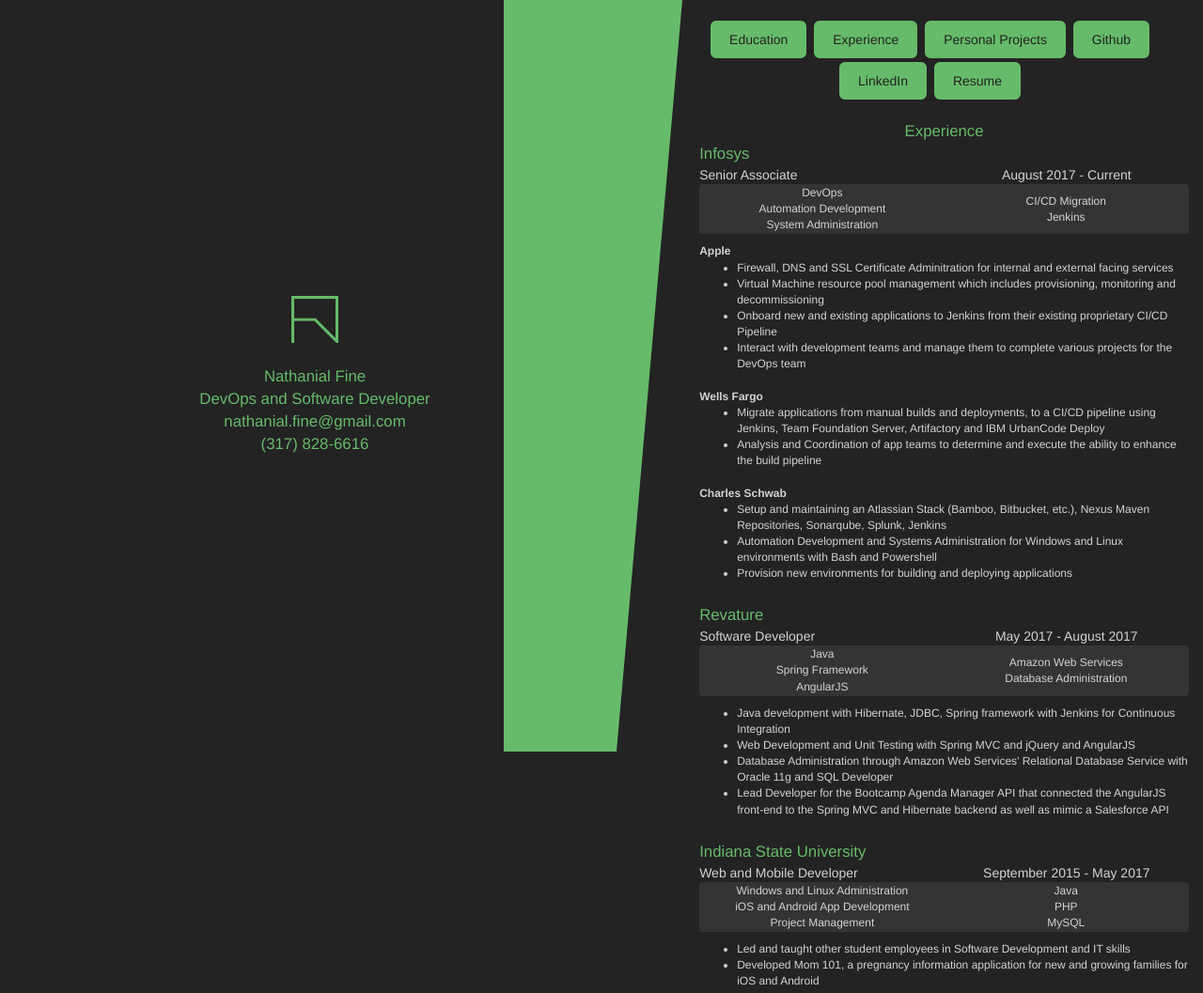
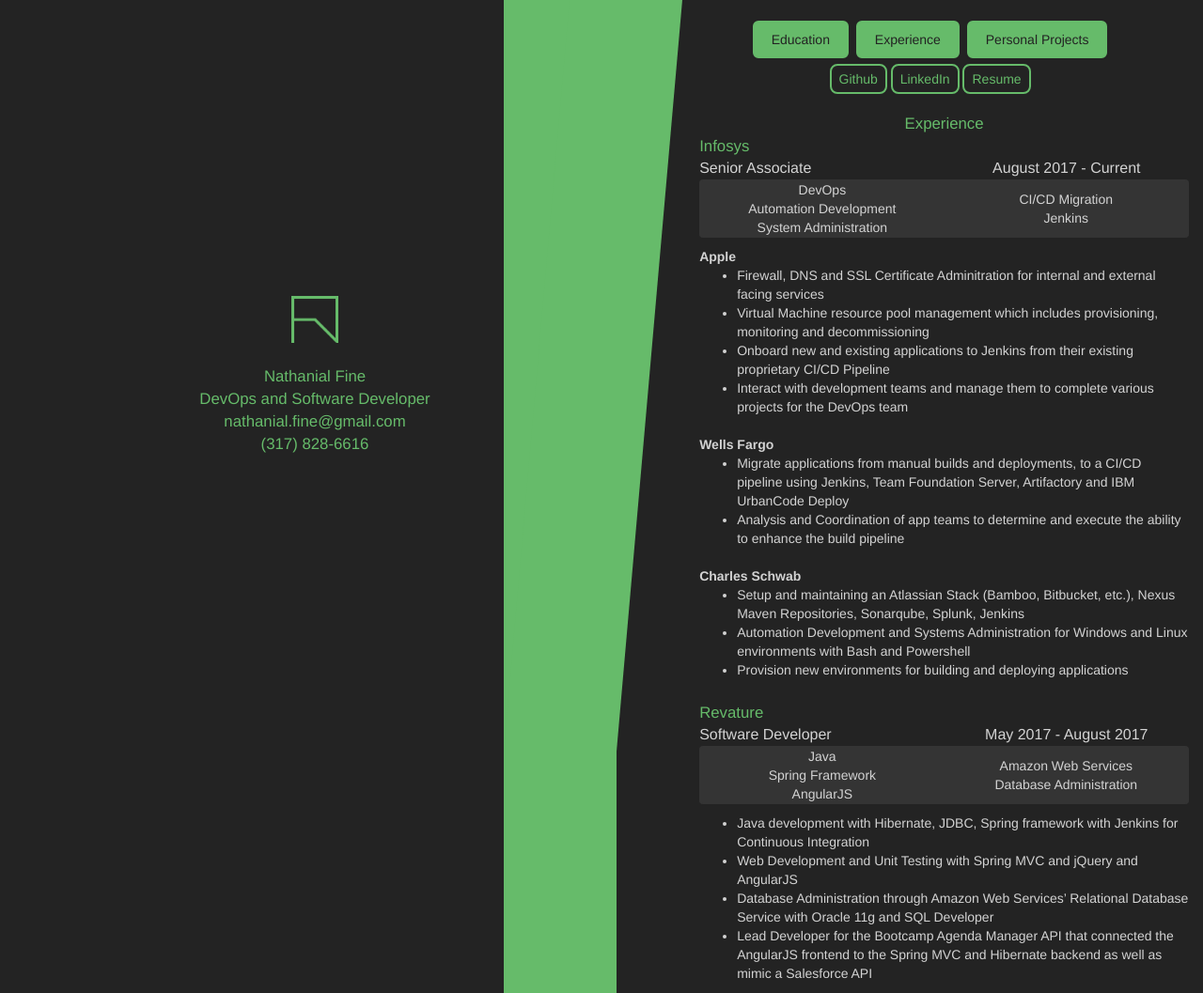
Before and after one commit to nathanialf/personalWebsite, a plain HTML site: page index.html at #/experience in a window 1280 px wide. Shown: the top 1057 px of the page at 94% size. Drawn offline with nearby package versions, Linux system fonts and the light colour scheme; some packages are replaced by stand-ins of ours.

Commit message:
Fixed Layout some more. Implemented suggestions to make things more readable.

```diff
--- a/css/elements.css
+++ b/css/elements.css
@@ -4,6 +4,7 @@ body{
 }
 
 /*IDS*/
+
 
 /*CLASSES*/
 .home_container{
@@ -15,18 +16,33 @@ body{
 }
 
 .job_title{
-	font-size:								14px;
+	font-size:								16px;
 	width:										50%;
 }
 
 .job_info{
 	text-align:								left;
 	color:									lightgray;
-	font-size:								12px;
+	font-size:								14px;
 }
 
 .job_skills{
 	text-align:								center;
+}
+.job_skills td {
+    border: 								solid 1px #343434;
+    border-style: 					solid none;
+	background-color: 			#343434;
+}
+.job_skills td:first-child {
+    border-left-style: 			solid;
+		border-top-left-radius: 4px;
+    border-bottom-left-radius: 4px;
+}
+.job_skills td:last-child {
+    border-right-style: 		solid;
+    border-bottom-right-radius: 4px;
+    border-top-right-radius: 4px;
 }
 
 .vertical-center {
@@ -35,6 +51,65 @@ body{
 
 	display: 									flex;
 	align-items: 							center;
+}
+
+.vert {
+	position: 								fixed;
+	width: 										60px;
+	padding: 									100% 60px 100% 60px;
+	height: 									100vh;
+	font-size: 								20px;
+	color: 									#FFF;
+	background: 						#66BB6A;
+}
+.vert:after {
+	content: 									" ";
+	position: 								absolute;
+	display: 									block;
+	width: 										100%;
+	height: 									100vh;
+	top: 											0;
+	left: 										0;
+	z-index: 									-1;
+	background: 						#66BB6A;
+	transform-origin: 				bottom left;
+	-ms-transform: 						skew(-5deg, 0deg);
+	-webkit-transform: 				skew(-5deg, 0deg);
+	transform: 								skew(-5deg, 0deg);
+}
+
+.row{
+	width:										100%;
+}
+
+.cent-container{
+	text-align: 							center;
+	font-size:								1.2em;
+	width:										100%;
+	position: 								absolute;
+	display: 									table;
+}
+
+.front{
+	display:									table;
+	text-align:								center;
+	height:										100vh;
+	width:										100%;
+	position:									fixed;
+}
+
+.front span{
+	display:									table-cell;
+	vertical-align: 					middle;
+	height:										100vh;
+	width:										50vw;
+}
+
+.link{
+	padding:									4px 8px;
+	background-color:					#232323;
+	color:										#66BB6A;
+	border:										#66BB6A 2px solid;
 }
 
 /*UI ELEMENTS*/
@@ -85,72 +160,3 @@ table{
 	margin-bottom:						10px;
 	border-collapse: 					separate;
 }
-
-.job_skills td {
-    border: 								solid 1px #343434;
-    border-style: 					solid none;
-	background-color: 			#343434;
-}
-.job_skills td:first-child {
-    border-left-style: 			solid;
-		border-top-left-radius: 4px;
-    border-bottom-left-radius: 4px;
-}
-.job_skills td:last-child {
-    border-right-style: 		solid;
-    border-bottom-right-radius: 4px;
-    border-top-right-radius: 4px;
-}
-
-.vert {
-	position: 								relative;
-	width: 										60px;
-	padding: 									100% 60px 100% 60px;
-	height: 									100vh;
-	font-size: 								20px;
-	position: 								relative;
-	color: 									#FFF;
-	background: 						#66BB6A;
-}
-
-.vert:after {
-	content: 									" ";
-	position: 								absolute;
-	display: 									block;
-	width: 										100%;
-	height: 									100vh;
-	top: 											0;
-	left: 										0;
-	z-index: 									-1;
-	background: 						#66BB6A;
-	transform-origin: 				bottom left;
-	-ms-transform: 						skew(-5deg, 0deg);
-	-webkit-transform: 				skew(-5deg, 0deg);
-	transform: 								skew(-5deg, 0deg);
-}
-
-.row{
-	width:										100%;
-}
-
-.cent-container{
-	text-align: 							center;
-	font-size:								1.2em;
-	width:										100%;
-	position: 								absolute;
-	display: 									table;
-}
-
-.front{
-	display:									table;
-	text-align:center;
-	height:100vh;
-	width:50vw;
-}
-
-.front span{
-	display:table-cell;
-	vertical-align: middle;
-	height:100vh;
-	width:50vw;
-}
--- a/index.html
+++ b/index.html
@@ -31,7 +31,7 @@
 
 <body class="main">
 	<div id="page-wrap">
-		<div class="vertical-center container-fluid">
+		<div class="container-fluid">
 			<div class="row">
 				<div class="col-sm-5">
 					<div class="home_container hidden-lg hidden-md hidden-sm">
@@ -43,12 +43,12 @@
 				</div>
 				<div class="col-sm-2 hidden-xs">
 					<div class="home_container">
-						<div class="vert"></div>
+						<div class="vert" ></div>
 					</div>
 				</div>
 				<div id="information" class="col-sm-5">
 
-						<div style="text-align:center;margin-top:20px;" ng-include src="'pages/tab.html'">
+						<div style="text-align:center;margin-top:20px;" id="tabs" ng-include src="'pages/tab.html'">
 						</div>
 						<br>
 					<div class="home_container hidden-lg hidden-md hidden-sm" ng-view></div>
--- a/pages/exp.html
+++ b/pages/exp.html
@@ -63,7 +63,7 @@ Revature
             <li>Java development with Hibernate, JDBC, Spring framework with Jenkins for Continuous Integration
             <li>Web Development and Unit Testing with Spring MVC and jQuery and AngularJS
             <li>Database Administration through Amazon Web Services’ Relational Database Service with Oracle 11g and SQL Developer
-            <li>Lead Developer for the Bootcamp Agenda Manager API that connected the AngularJS front-end to the Spring MVC and Hibernate backend as well as mimic a Salesforce API
+            <li>Lead Developer for the Bootcamp Agenda Manager API that connected the AngularJS frontend to the Spring MVC and Hibernate backend as well as mimic a Salesforce API
         </ul>
     </div>
 <br>
@@ -86,6 +86,8 @@ Indiana State University
             </tr>
         </table>
         <ul>
+            <li>Windows and Linux system administration for digital signage systems
+            <li>Java/Web Application Development for Faculty and Staff projects
             <li>Led and taught other student employees in Software Development and IT skills
             <li>Developed Mom 101, a pregnancy information application for new and growing families for iOS and Android
         </ul>
--- a/pages/tab.html
+++ b/pages/tab.html
@@ -1,6 +1,7 @@
 <a href="#/">Education</a>
 <a href="#/experience">Experience</a>
 <a href="#/personal">Personal Projects</a>
-<a href="https://github.com/nathanialf">Github</a>
-<a href="https://www.linkedin.com/in/nathanial-fine-265a67a7">LinkedIn</a>
-<a href="http://nathanialfine.com/resume.pdf">Resume</a>
+<br><br class="hidden-lg hidden-md hidden-sm"><div style="height:4px;" class="hidden-xs"></div>
+<a target="_blank" rel="noopener noreferrer" class="link" href="https://github.com/nathanialf">Github</a>
+<a target="_blank" rel="noopener noreferrer" class="link" href="https://www.linkedin.com/in/nathanial-fine-265a67a7">LinkedIn</a>
+<a target="_blank" rel="noopener noreferrer" class="link" href="NathanialFineResume.pdf">Resume</a>
```
Also changed, not shown: 2 other files.
